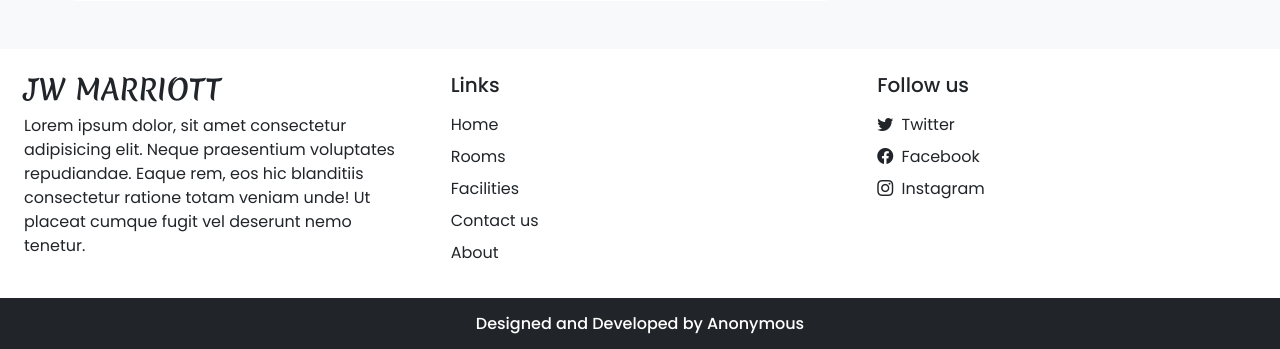
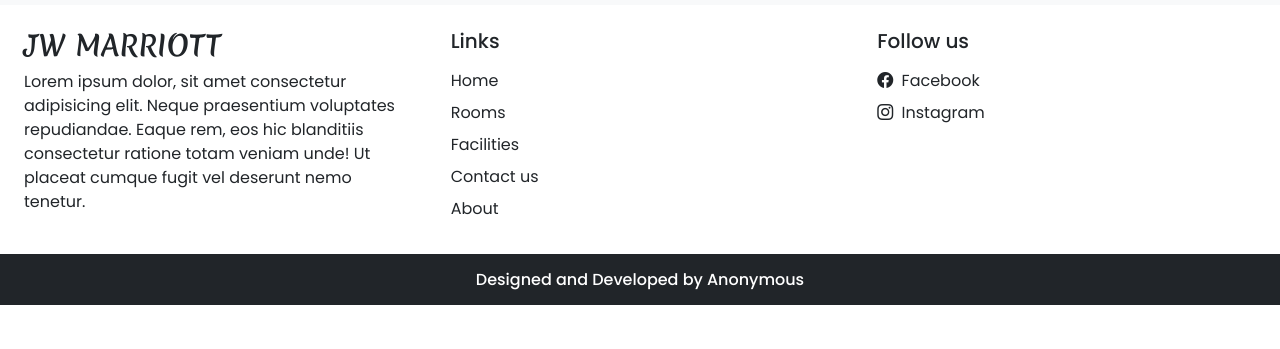
Before and after one commit to manhtienmai/HotelBookingWebsite, a PHP site: page /HotelBookingWebsite/ in a window 1280 px wide. Shown: the part 3637-3986 px from the top of the page. After the commit the page ends 3942 px from the top, so only its background shows below. Run offline with PHP 8.4, Linux system fonts and the light colour scheme; data that the repository does not hold is empty.

Commit message:
update by Quan Nguyen

```diff
--- a/admin/inc/db_config.php
+++ b/admin/inc/db_config.php
@@ -14,10 +14,11 @@
   // lọc dữ liệu
   function filteration($data) {
     foreach($data as $key => $value) {
-      $data[$key] = trim($value);
-      $data[$key] = stripcslashes($value);
-      $data[$key] = htmlspecialchars($value);
-      $data[$key] = strip_tags($value);
+      $value = trim($value);
+      $value = stripcslashes($value);
+      $value = strip_tags($value);
+      $value = htmlspecialchars($value);
+      $data[$key] = $value;
     }
     return $data;
   }
--- a/admin/inc/header.php
+++ b/admin/inc/header.php
@@ -16,10 +16,10 @@
                 <a class="nav-link text-white" href="dashboard.php">Dashboard</a>
                 </li>
                 <li class="nav-item">
-                <a class="nav-link text-white" href="#">Rooms</a>
+                <a class="nav-link text-white" href="rooms.php">Rooms</a>
                 </li>
                 <li class="nav-item">
-                <a class="nav-link text-white" href="#">Users</a>
+                <a class="nav-link text-white" href="user.php">Users</a>
                 </li>
                 <li class="nav-item">
                 <a class="nav-link text-white" href="settings.php">Settings</a>
--- a/admin/settings.php
+++ b/admin/settings.php
@@ -180,11 +180,11 @@
                           <label class="form-label fw-blod">Phone Number (with country code)</label>
                           <div class="input-group mb-3">
                             <span class="input-group-text"><i class="bi bi-telephone-fill"></i></span>
-                            <input type="text" name="pn1" id="pn1_inp" class="form-control shadow-none" required>
+                            <input type="number" name="pn1" id="pn1_inp" class="form-control shadow-none" required>
                           </div>
                           <div class="input-group mb-3">
                             <span class="input-group-text"><i class="bi bi-telephone-fill"></i></span>
-                            <input type="text" name="pn2" id="pn2_inp" class="form-control shadow-none">
+                            <input type="number" name="pn2" id="pn2_inp" class="form-control shadow-none">
                           </div>
                         </div>
                         <div class="mb-3">
--- a/inc/footer.php
+++ b/inc/footer.php
@@ -10,20 +10,27 @@
     </div>
     <div class="col-lg-4 p-4">
       <h5 class="mb-3">Links</h5>
-      <a href="#" class="d-inline-block mb-2 text-dark text-decoration-none">Home</a> <br>
-      <a href="#" class="d-inline-block mb-2 text-dark text-decoration-none">Rooms</a> <br>
-      <a href="#" class="d-inline-block mb-2 text-dark text-decoration-none">Facilities</a><br>
-      <a href="#" class="d-inline-block mb-2 text-dark text-decoration-none">Contact us</a><br>
-      <a href="#" class="d-inline-block mb-2 text-dark text-decoration-none">About</a>
+      <a href="index.php" class="d-inline-block mb-2 text-dark text-decoration-none">Home</a> <br>
+      <a href="rooms.php" class="d-inline-block mb-2 text-dark text-decoration-none">Rooms</a> <br>
+      <a href="facilities.php" class="d-inline-block mb-2 text-dark text-decoration-none">Facilities</a><br>
+      <a href="contact.php" class="d-inline-block mb-2 text-dark text-decoration-none">Contact us</a><br>
+      <a href="about.php" class="d-inline-block mb-2 text-dark text-decoration-none">About</a>
     </div><div class="col-lg-4 p-4">
       <h5 class="mb-3">Follow us</h5>
-      <a href="" class="d-inline-block text-dark text-decoration-none mb-2">
-          <i class="bi bi-twitter me-1"></i> Twitter
-      </a><br>
-      <a href="" class="d-inline-block text-dark text-decoration-none mb-2">
+      <?php
+        if($contact_r['tw'] != ''){
+          echo<<<data
+          <a href="$contact_r[tw]" class="d-inline-block text-dark text-decoration-none mb-2">
+              <i class="bi bi-twitter me-1"></i> Twitter
+          </a><br>
+          data;
+        }
+      ?>
+
+      <a href="<?php echo $contact_r['fb'] ?>" class="d-inline-block text-dark text-decoration-none mb-2">
           <i class="bi bi-facebook me-1"></i> Facebook
       </a><br>
-      <a href="" class="d-inline-block text-dark text-decoration-none">
+      <a href="<?php echo $contact_r['insta'] ?>" class="d-inline-block text-dark text-decoration-none">
           <i class="bi bi-instagram me-1"></i> Instagram
       </a>
     </div>
@@ -32,3 +39,20 @@
 
 <h6 class="text-center bg-dark text-white p-3 m-0">Designed and Developed by Anonymous</h6>
 <script src="https://cdn.jsdelivr.net/npm/bootstrap@5.3.2/dist/js/bootstrap.bundle.min.js" integrity="sha384-C6RzsynM9kWDrMNeT87bh95OGNyZPhcTNXj1NW7RuBCsyN/o0jlpcV8Qyq46cDfL" crossorigin="anonymous"></script>
+
+<script>
+  function setActive(){
+    let navbar = document.getElementById('nav-bar');
+    let a_tags = navbar.getElementsByTagName('a');
+
+    for(i = 0; i<a_tags.length;i++){
+      let file = a_tags[i].href.split('/').pop();
+      let file_name = file.split('.')[0];
+
+      if(document.location.href.indexOf(file_name) >= 0){
+        a_tags[i].classList.add('active');
+      }
+    }
+  }
+  setActive();
+</script>
--- a/inc/header.php
+++ b/inc/header.php
@@ -1,4 +1,14 @@
-<nav class="navbar navbar-expand-lg navbar-light bg-white px-lg-3 py-lg-2 shadow-sm sticky-top">
+<?php
+    require('admin/inc/db_config.php');
+    require('admin/inc/essentials.php');
+
+    $contact_q = "SELECT * FROM `contact_details` WHERE `sr_no`=?";
+    $values = [1];
+    $contact_r = mysqli_fetch_assoc(select($contact_q, $values, 'i'));
+    //print_r($contact_r);
+
+?>
+<nav id = "nav_bar" class="navbar navbar-expand-lg navbar-light bg-white px-lg-3 py-lg-2 shadow-sm sticky-top">
   <div class="container-fluid">
     <a class="navbar-brand h-font me-5 fw-bold fs-3" href="index.php">JW Marriott</a>
     <button class="navbar-toggler" type="button" data-bs-toggle="collapse" data-bs-target="#navbarSupportedContent" aria-controls="navbarSupportedContent" aria-expanded="false" aria-label="Toggle navigation">
@@ -7,7 +17,7 @@
     <div class="collapse navbar-collapse" id="navbarSupportedContent">
       <ul class="navbar-nav me-auto mb-2 mb-lg-0">
         <li class="nav-item">
-          <a class="nav-link active me-5" aria-current="page" href="index.php">Home</a>
+          <a class="nav-link me-5" href="index.php">Home</a>
         </li>
         <li class="nav-item">
           <a class="nav-link me-5" href="rooms.php">Rooms</a>
--- a/index.php
+++ b/index.php
@@ -1,11 +1,12 @@
 <!doctype html>
 <html lang="en">
+
 <head>
   <meta charset="utf-8">
   <meta name="viewport" content="width=device-width, initial-scale=1">
   <title>JW MARIOTT</title>
-    <?php include('inc/links.php') ; ?>
-    <link rel="stylesheet" href="https://cdn.jsdelivr.net/npm/swiper@10/swiper-bundle.min.css"/>
+  <?php include('inc/links.php'); ?>
+  <link rel="stylesheet" href="https://cdn.jsdelivr.net/npm/swiper@10/swiper-bundle.min.css" />
   <style>
     .availability-form {
       margin-top: -50px;
@@ -21,6 +22,7 @@
     }
   </style>
 </head>
+
 <body class="bg-light">
 
   <?php require('inc/header.php'); ?>;
@@ -409,34 +411,50 @@
   <div class="container">
     <div class="row">
       <div class="col-lg-8 col-md-8 p-4 mb-lg-0 mb-3 bg-white rounded">
-          <iframe height="320px" class="w-100 rounded" src="https://www.google.com/maps/embed?pb=!1m18!1m12!1m3!1d3724.619997508281!2d105.78008017498027!3d21.00786438063624!2m3!1f0!2f0!3f0!3m2!1i1024!2i768!4f13.1!3m3!1m2!1s0x3135acacbb621a31%3A0x6b9d241f84cd960!2sJW%20Marriott%20Hotel%20Hanoi!5e0!3m2!1sen!2s!4v1695991122665!5m2!1sen!2s" loading="lazy" referrerpolicy="no-referrer-when-downgrade"></iframe>
+        <iframe height="320px" class="w-100 rounded" src="<?php echo $contact_r['iframe'] ?>" loading="lazy" referrerpolicy="no-referrer-when-downgrade"></iframe>
       </div>
       <div class="col-lg-4 col-md-4">
         <div class="bg-white p-4 rounded mb-4">
           <h5>Call us</h5>
-            <a href="tel: +033699999" class="d-inline-block mb-2 text-decoration-none text-dark">
-              <i class="bi bi-telephone-fill"></i>0999999999
+          <a href="tel: +<?php echo $contact_r['pn1'] ?>" class="d-inline-block mb-2 text-decoration-none text-dark">
+            <i class="bi bi-telephone-fill"></i> +<?php echo $contact_r['pn1'] ?>
           </a>
           <br>
-            <a href="tel: +033699999" class="d-inline-block mb-2 text-decoration-none text-dark">
-              <i class="bi bi-telephone-fill"></i>08888888888
+          <?php
+          if ($contact_r['pn2'] != '') {
+            echo <<<data
+                <a href="tel: +$contact_r[pn2]" class="d-inline-block mb-2 text-decoration-none text-dark">
+                <i class="bi bi-telephone-fill"></i> +$contact_r[pn2]
                 </a>
+              data;
+          }
+          ?>
+
         </div>
         <div class="bg-white p-4 rounded mb-4">
           <h5>Follow us</h5>
-            <a href="" class="d-inline-block mb-3">
+          <?php
+            if($contact_r['tw'] != '')
+            {
+              echo<<<data
+                <a href="$contact_r[tw]" class="d-inline-block mb-3">
                   <span class="badge bg-light text-dark fs-6 p-2">
                     <i class="bi bi-twitter me-1"></i> Twitter
                   </span>
                 </a>
                 <br>
-            <a href="" class="d-inline-block mb-3">
+              data;
+
+            }
+          ?>
+
+          <a href="<?php echo $contact_r['fb'] ?>" class="d-inline-block mb-3">
             <span class="badge bg-light text-dark fs-6 p-2">
               <i class="bi bi-facebook me-1"></i> Facebook
             </span>
           </a>
           <br>
-            <a href="" class="d-inline-block mb-3">
+          <a href="<?php echo $contact_r['insta'] ?>" class="d-inline-block mb-3">
             <span class="badge bg-light text-dark fs-6 p-2">
               <i class="bi bi-instagram me-1"></i> Instagram
             </span>
@@ -495,4 +513,5 @@
     });
   </script>
 </body>
+
 </html>
```
Also changed, not shown: about.php (+14 -20 lines), admin/inc/scripts.php (+14 -0 lines), contact.php (+29 -12 lines). Lines whose indentation alone changed are shown as unchanged.
